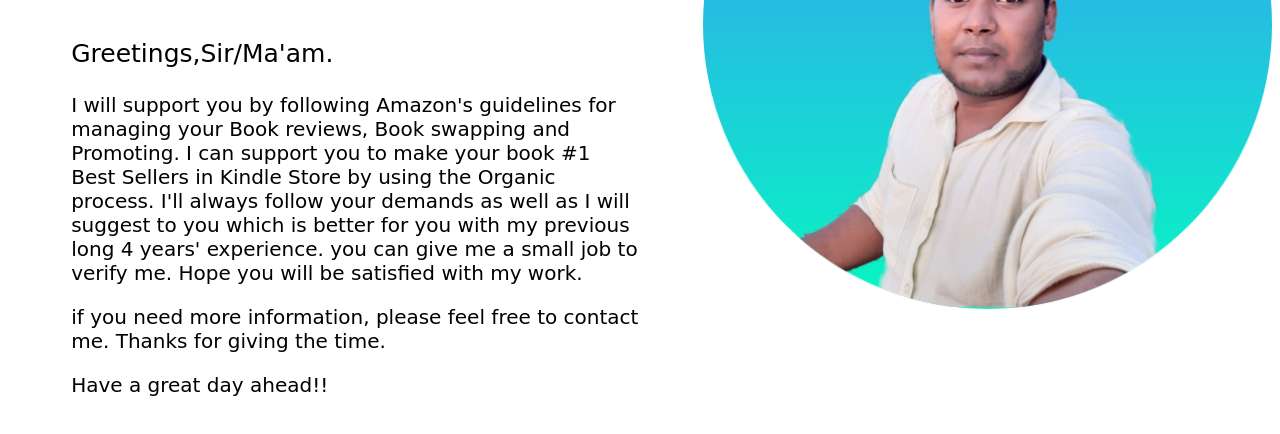
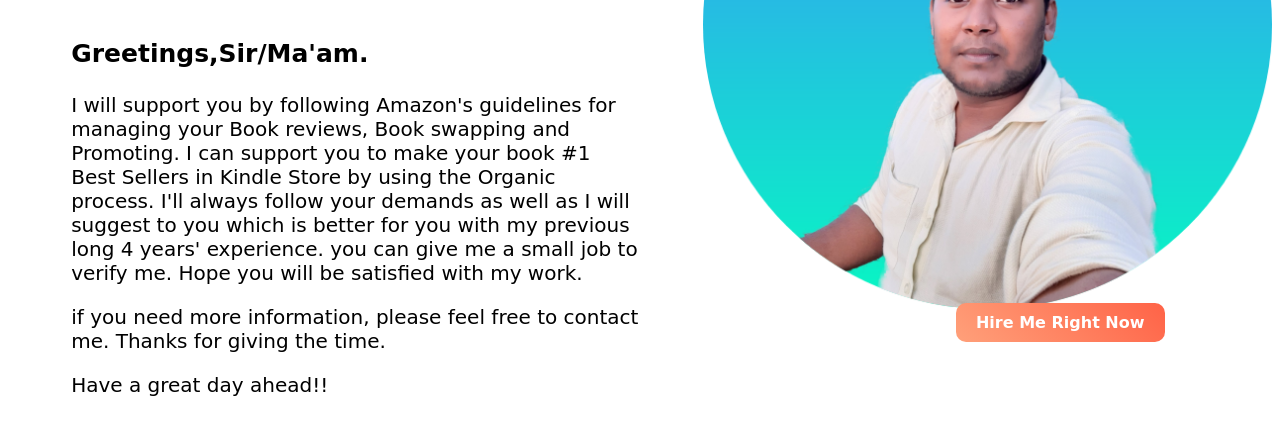
Before and after one commit to sknafiul/web-portfolio, a plain HTML site: page index.html in a window 1280 px wide. Shown: the part 268-702 px from the top of the page. Drawn offline with Linux system fonts and the light colour scheme; files whose address does not match are found by name; a web font is replaced by a local one.

Commit message:
add new future

```diff
--- a/index.html
+++ b/index.html
@@ -19,6 +19,7 @@
         <div class="half">
             <img src="C:\webdevelopment\web-portfolio\imges/image 1.png" alt="">
         </div>
+        <a class="link-button"target="-balnk" href="https://www.upwork.com/o/profiles/users/~01c9d61a9de133ec17/">Hire Me Right Now</a>
     </section>
 </body>
 </html>
--- a/style.css
+++ b/style.css
@@ -11,6 +11,7 @@ h1{
 }
 .t25{
     font-size: 25px;
+    font-weight: 700;
 }
 .t20{
     font-size: 20px;
@@ -28,3 +29,12 @@ h1{
 .half img{
     width: 100%;
 }
+.link-button{
+    color: white;
+    font-weight: 700;
+text-decoration: none;
+background-image: linear-gradient(45deg, lightSalmon, tomato);
+padding: 10px 20px;
+border-radius: 10px;
+margin-left: 25%;
+}
```
